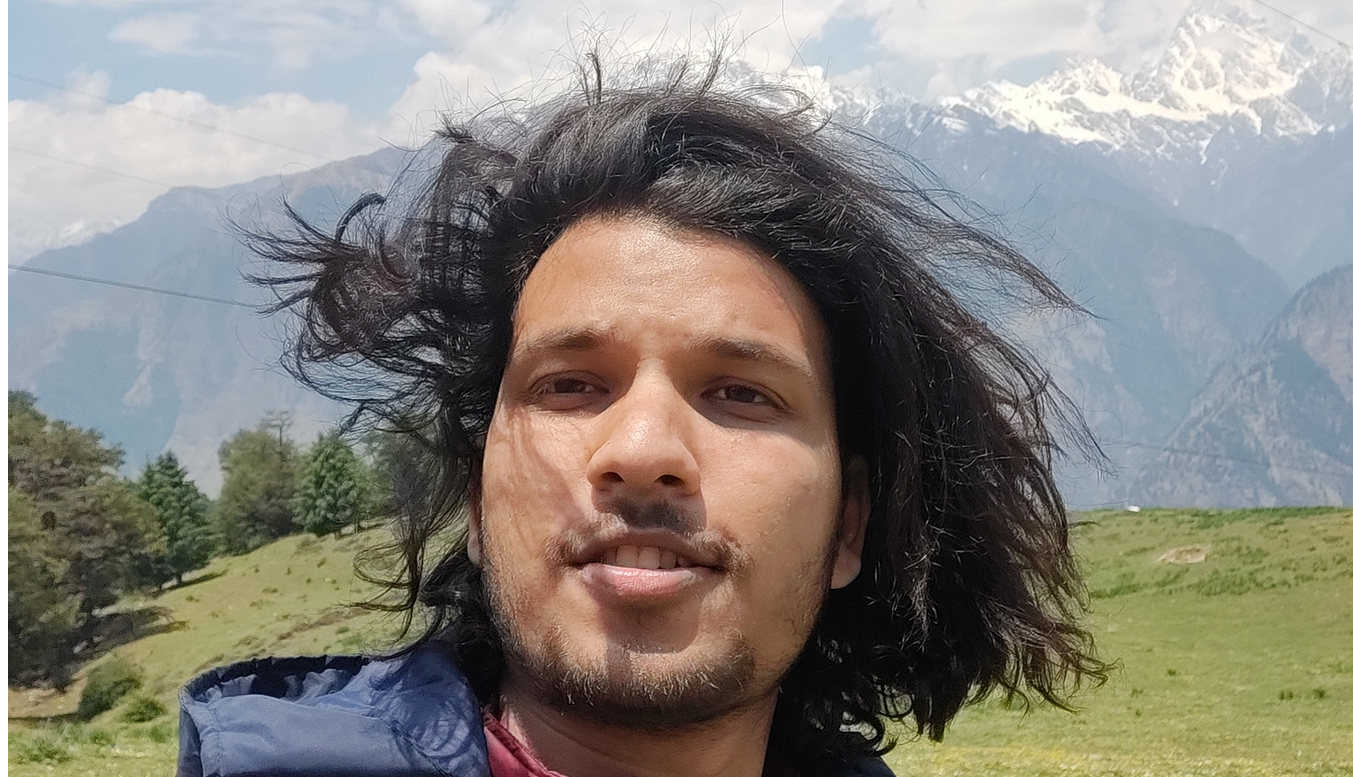
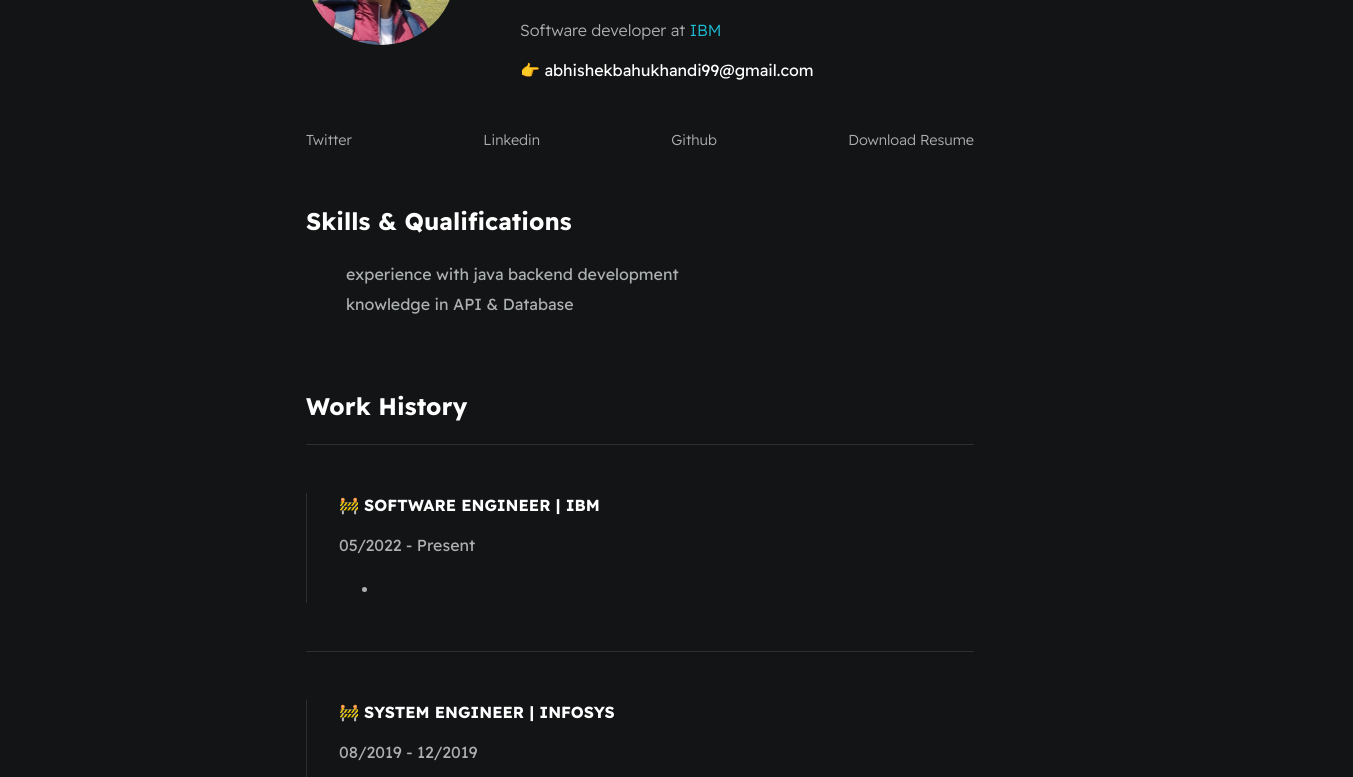
Before and after one commit to abhishek4472/abhishek.github.io, a plain HTML site: page index.html in a window 1280 px wide. Shown: the part 198-975 px from the top of the page, 1353 px wide, since content can reach past the window. Drawn offline with Linux system fonts and the light colour scheme.

Commit message:
new website

```diff
--- a/index.html
+++ b/index.html
@@ -1,34 +1,76 @@
 <!DOCTYPE html>
 <html>
     <head>
-  <title>My Resume</title>
-  <link rel="stylesheet" type="text/css" href="style.css">
-  <script src="script.js"></script>
+        <meta charset="utf-8">
+        <meta http-equiv="X-UA-Compatible" content="IE=edge">
+        <title>Dennis Ivy</title>
+        <meta name="description" content="">
+        <meta name="viewport" content="width=device-width, initial-scale=1">
+        <link rel="stylesheet" href="./styles/main.css">
     </head>
     <body>
-  <header>
-    <h1>My Resume</h1>
-  </header>
+        <div id="container--main">
 
-  <section id="about">
-    <h2>About Me</h2>
-    <img src="your-image.jpg" alt="Abhishek Bahukhandi">
-    <p>Write a brief introduction about yourself here.</p>
+            <section id="wrapper--hero" class="section--page">
+                <img id="profile-pic" src="./assets/images/profile_pic.JPG">
+
+                <div>
+                    <h1 id="user-name">Abhishek Bahukhandi</h1>
+                    <p id="bio">Software developer at <a href="https://www.ibm.com/in-en" target="_blank">IBM</a></p>
+                    <p id="email">👉 abhishekbahukhandi99@gmail.com</p>
+                </div>
             </section>
 
-  <section id="contact">
-    <h2>Contact Me</h2>
-    <ul>
-      <li><a href="https://www.linkedin.com/in/abhishek-bahukhandi-619431259/">LinkedIn</a></li>
-      <li><a href="https://twitter.com/zimbuam">Twitter</a></li>
+            <section class="section--page">
+
+                <div id="socials--list">
+                    <a href="https://twitter.com/zimbuam" target="_blank">Twitter</a>
+                    <a href="https://www.linkedin.com/in/abhishek-bahukhandi-619431259/" target="_blank">Linkedin</a>
+                    <a href="https://github.com/zimbuam" target="_blank">Github</a>
+                    <a href="./assets/resume.pdf" target="_blank">Download Resume</a>
+                </div>
+            </section>
+
+            <section class="section--page">
+                <h2>Skills & Qualifications</h2>
+                <ul id="qualifications--list">
+                    <li> experience with java backend development</li>
+                    <li> knowledge in API & Database </li>
+
                 </ul>
             </section>
 
-  <section id="resume">
-    <h2>Resume</h2>
-    <div id="resume-viewer">
-      <!-- Resume viewer content here -->
+
+
+            <section id="work-history-wrapper" class="section--page">
+                <h2>Work History</h2>
+
+                <div class="line-break"></div>
+                <div class="card--work-history">
+                    <strong>🚧 SOFTWARE ENGINEER | IBM</strong>
+                    <p>05/2022 - Present</p>
+                    <ul>
+                        <li></li>
+                    </ul>
                 </div>
-  </section>
+
+                <div class="line-break"></div>
+
+                <div class="card--work-history">
+                    <strong>🚧 SYSTEM ENGINEER | INFOSYS</strong>
+                    <p>08/2019 - 12/2019</p>
+                    <ul>
+                        <li></li>
+
+                    </ul>
+                </div>
+
+                <div class="line-break"></div>
+
+
+
+
+        </div>
+
     </body>
 </html>
--- /dev/null
+++ b/styles/main.css
@@ -0,0 +1,183 @@
+@import url('https://fonts.googleapis.com/css2?family=Readex+Pro:wght@300;400;500;600;700&display=swap');
+
+:root{
+    --mainTextColor-light:#000;
+    --secondaryTextColor-light:rgb(51 51 51);
+    --mainLinkColor-light:#0da2b8;
+    --mainBorderColor-light:rgb(218, 218, 218);
+    --mainBgColor-light:rgb(249, 250,251);
+
+    --mainTextColor-dark:#fff;
+    --secondaryTextColor-dark:#adb0b1;
+    --mainLinkColor-dark:rgb(30, 190,214);
+    --mainBorderColor-dark:#2b3031;
+    --mainBgColor-dark:#131415;
+
+    --mainTextColor:var(--mainTextColor-dark);
+    --secondaryTextColor:var(--secondaryTextColor-dark);
+    --mainLinkColor:var(--mainLinkColor-dark);
+    --mainBorderColor:var(--mainBorderColor-dark);
+    --mainBgColor:var(--mainBgColor-dark);
+
+}
+
+
+*{
+    font-family: 'Readex Pro';
+    line-height: 1.5em;
+    box-sizing: border-box;
+    color: var(--mainTextColor);
+
+}
+
+body{
+    background-color: var(--mainBgColor);
+}
+
+p, span, li{
+    color: var(--secondaryTextColor);
+    font-size: 1em;
+}
+
+a{
+    text-decoration: none;
+    color: var(--mainLinkColor);
+    font-weight: 500;
+}
+
+li{
+    line-height: 1.9em;
+}
+
+#container--main{
+    max-width: 700px;
+    margin: 0 auto;
+    padding: 1em;
+}
+
+.section--page{
+    padding-top: 1em;
+    padding-bottom: 1em;
+}
+
+#wrapper--hero{
+    display: flex;
+    align-items: center;
+    gap: 4em;
+}
+
+#bio, a{
+    font-weight: 300;
+}
+
+#user-name{
+    font-size: 48px;
+    line-height: 1em;
+}
+
+#profile-pic{
+    width: 150px;
+    height: 150px;
+    object-fit: cover;
+    border-radius: 50%;
+}
+
+#email{
+    color: var(--mainTextColor);
+}
+
+#socials--list{
+    display: flex;
+    justify-content: space-between;
+    column-gap: 1em;
+    flex-wrap: wrap;
+}
+
+#socials--list a{
+    font-weight: 300;
+    color: var(--secondaryTextColor);
+    font-size: 0.9em;
+    transition: 0.3s;
+}
+
+#socials--list a:hover{
+    font-weight: 100;
+    color: var(--mainLinkColor);
+    font-size: 0.9em;
+}
+
+#qualifications--list{
+    list-style: none;
+}
+
+#wrapper--techstack__items{
+    display: flex;
+    flex-wrap: wrap;
+    gap: 1em;
+    font-size: 0.9em;
+}
+
+.card--techstack{
+    border: 1px solid var(--mainBorderColor);
+    border-radius: 5px;
+    padding: 0.5em 1em;
+    align-items: center;
+}
+
+.card--project{
+    padding-top: 1em;
+    padding-bottom: 1em;
+    border-top: 1px solid var(--mainBorderColor);
+}
+
+.card--project a{
+    color: var(--mainTextColor);
+
+    transition: 0.3s;
+}
+
+.card--project a:hover{
+    color: rgb(30, 190,214);
+
+}
+
+.card--work-history{
+    border-left: 1px solid var(--mainBorderColor);
+    margin-top: 3em;
+    margin-bottom: 3em;
+    padding-left: 2em;
+}
+
+.line-break{
+    background-color: var(--mainBorderColor);
+    height: 1px;
+}
+
+
+@media(max-width:600px){
+
+    .section--page{
+        padding-top: 1em;
+        padding-bottom: 1em;
+    }
+
+    #wrapper--hero{
+        display: flex;
+        align-items: center;
+        gap: 1em;
+    }
+
+    #profile-pic{
+        width: 200px;
+        height: 200px;
+    }
+
+    #wrapper--hero{
+        flex-direction: column;
+    }
+
+    .card--work-history{
+        border-left: none;
+        padding-left: 0;
+    }
+}
```
Also changed, not shown: assets/images/profile_pic.jpg (renamed from your-image.jpg), 2 other files. Lines whose indentation alone changed are shown as unchanged.
